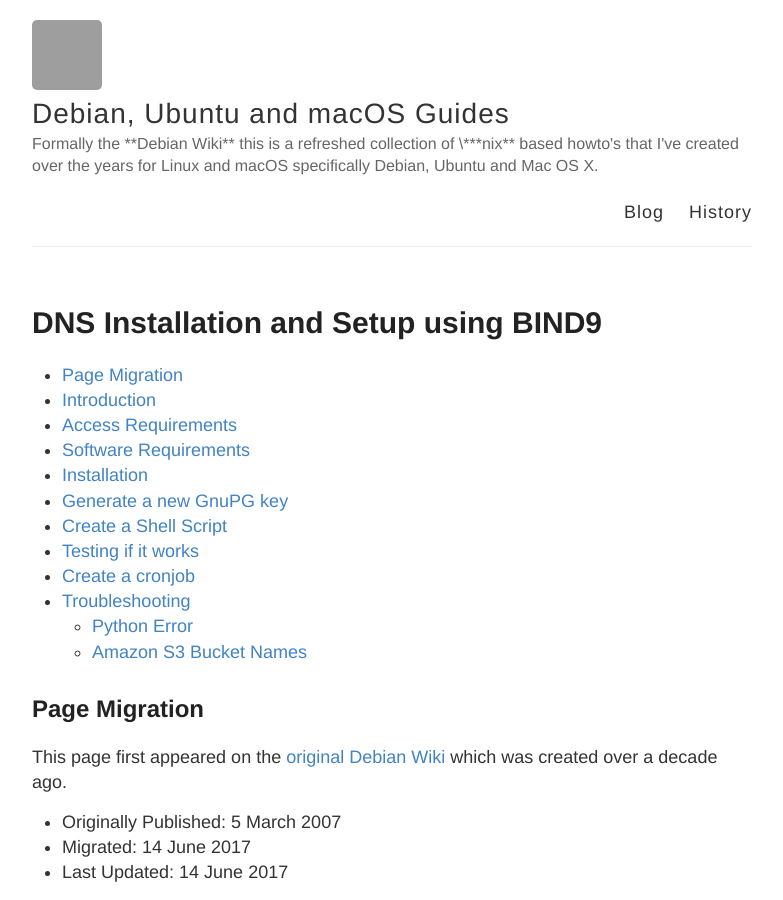
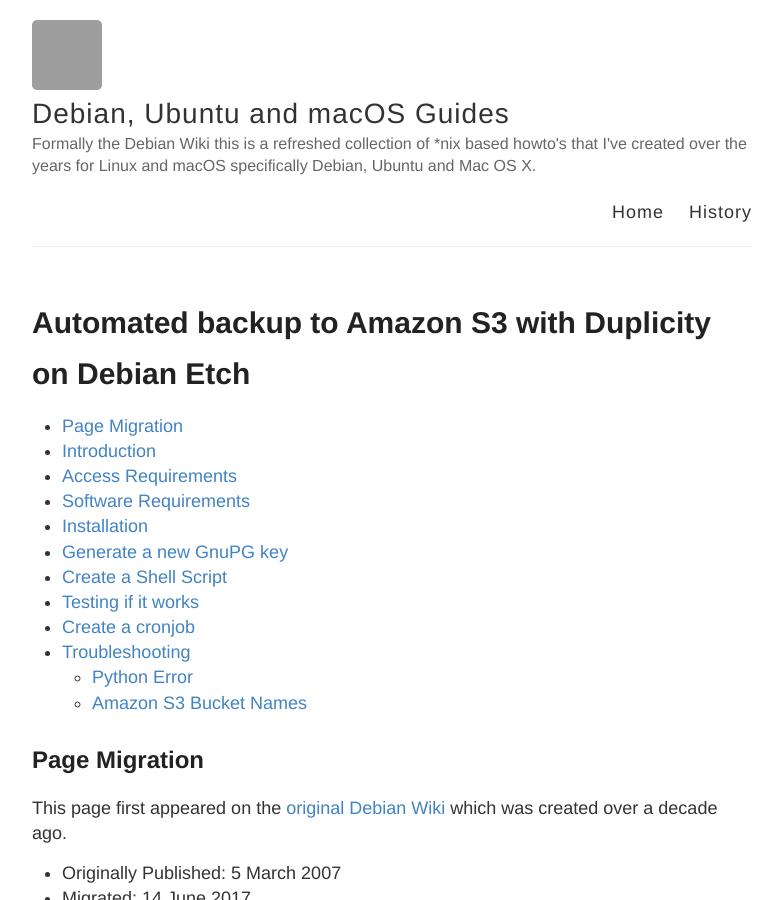
Before and after one commit to justinhartman/nix, a Jekyll site: the page built from _posts/2017-06-14-automated-backup-to-amazon-s3-with-duplicity-on-debian-etch.md, in a window 1280 px wide and 900 px high. Shown: the whole window, without its empty margins (248-1031 px from the left). Built offline with Jekyll 4.4.1, drawn with Linux system fonts in a browser that asks for light colours; a script that is not in the unit is left out; comment, search, counter and statistics services are not loaded; grey boxes are pictures that could not be loaded.

Commit message:
1. Pages clearly don't work in _pages so moving them back 2. Jekyll doesn't process .mdown which I find odd so have changed to .md 3. Heading error on one of the posts

```diff
--- a/_config.yml
+++ b/_config.yml
@@ -9,7 +9,7 @@
     title: Uploads
     output: true
 name: Debian, Ubuntu and macOS Guides
-description: Formally the **Debian Wiki** this is a refreshed collection of \***nix**
+description: Formally the Debian Wiki this is a refreshed collection of *nix
   based howto's that I've created over the years for Linux and macOS specifically
   Debian, Ubuntu and Mac OS X.
 sass:
--- a/_layouts/default.html
+++ b/_layouts/default.html
@@ -21,7 +21,7 @@
           </div>
 
           <nav>
-            <a href="{{ site.url }}/">Blog</a>
+            <a href="{{ site.url }}/">Home</a>
             <a href="{{ site.url }}/howto-history/">History</a>
           </nav>
         </header>
--- a/_posts/2017-06-14-automated-backup-to-amazon-s3-with-duplicity-on-debian-etch.md
+++ b/_posts/2017-06-14-automated-backup-to-amazon-s3-with-duplicity-on-debian-etch.md
@@ -1,5 +1,5 @@
 ---
-title: DNS Installation and Setup using BIND9
+title: Automated backup to Amazon S3 with Duplicity on Debian Etch
 date: 2017-06-14 20:05:00 +02:00
 layout: post
 published: true
```
Also changed, not shown: 404.md (renamed from _pages/404.md), _posts/2017-06-14-installing-a-second-hard-drive.md (renamed from _posts/2017-06-14-installing-a-second-hard-drive.mdown), _posts/2017-06-14-pureftpd-installation-and-setup.md (renamed from _posts/2017-06-14-pureftpd-installation-and-setup.mdown), _posts/2017-06-14-setting-the-time-using-terminal.md (renamed from _posts/2017-06-14-setting-the-time-using-terminal.mdown), history.md (renamed from _pages/history.md).
